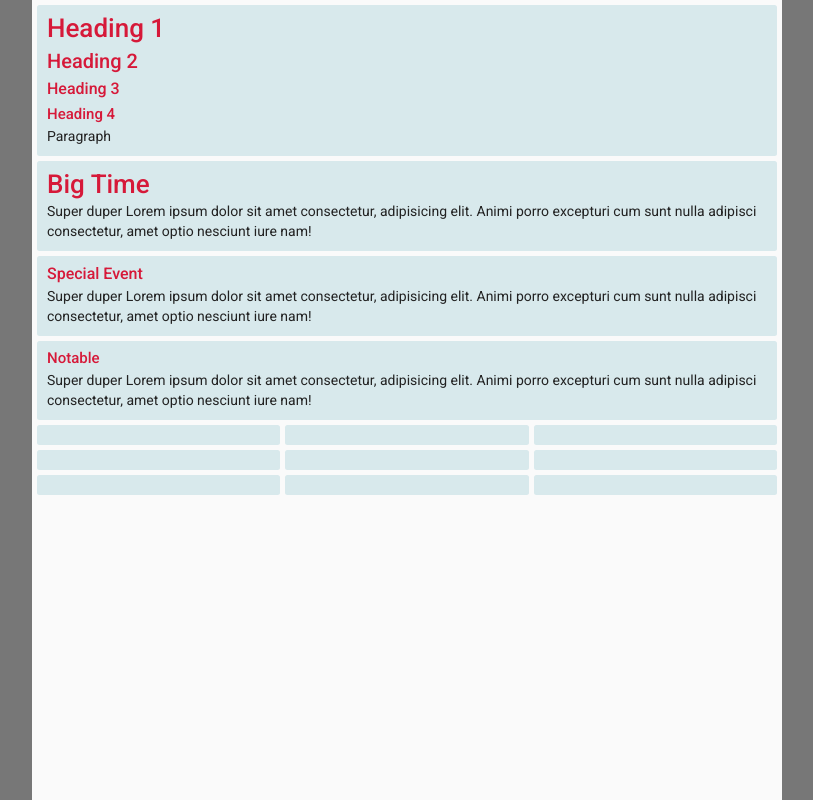
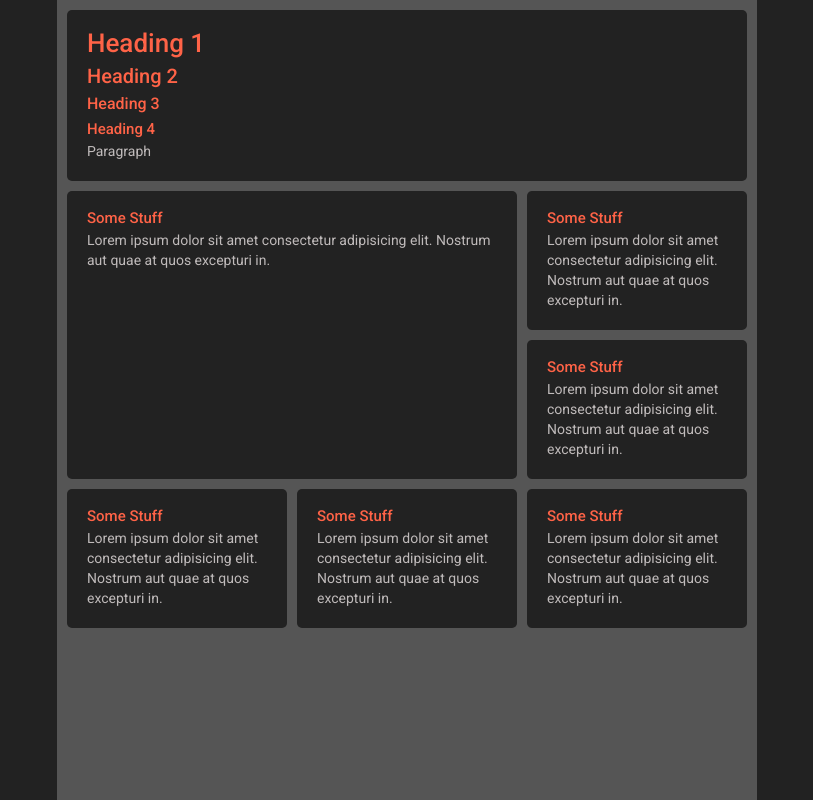
Before and after one commit to joshcoolman/sassy-sandbox, a website built with Parcel: page src/index.html in a window 1280 px wide. Shown: the whole page, without its empty margins (233-1046 px from the left). Built offline with nearby package versions, Linux system fonts and the light colour scheme.

Commit message:
readme pic

```diff
--- a/src/index.html
+++ b/src/index.html
@@ -19,28 +19,32 @@
                 <h4>Heading 4</h4>
                 <p>Paragraph</p>
             </div>
-            <div class="card">
-                <h1>Big Time</h1>
-                <p>Super duper Lorem ipsum dolor sit amet consectetur, adipisicing elit. Animi porro excepturi cum sunt nulla adipisci consectetur, amet optio nesciunt iure nam!</p>
-            </div>
-            <div class="card">
-                <h3>Special Event</h3>
-                <p>Super duper Lorem ipsum dolor sit amet consectetur, adipisicing elit. Animi porro excepturi cum sunt nulla adipisci consectetur, amet optio nesciunt iure nam!</p>
-            </div>
-            <div class="card">
-                <h4>Notable</h4>
-                <p>Super duper Lorem ipsum dolor sit amet consectetur, adipisicing elit. Animi porro excepturi cum sunt nulla adipisci consectetur, amet optio nesciunt iure nam!</p>
-            </div>
             <div class="grid">
-                <div class="card"></div>
-                <div class="card"></div>
-                <div class="card"></div>
-                <div class="card"></div>
-                <div class="card"></div>
-                <div class="card"></div>
-                <div class="card"></div>
-                <div class="card"></div>
-                <div class="card"></div>
+                <div class="card" style="grid-column: 1 / 3; grid-row: 1/3;">
+                    <h4>Some Stuff</h4>
+                    <p>Lorem ipsum dolor sit amet consectetur adipisicing elit. Nostrum aut quae at quos excepturi in.</p>
+                </div>
+                <div class="card">
+                    <h4>Some Stuff</h4>
+                    <p>Lorem ipsum dolor sit amet consectetur adipisicing elit. Nostrum aut quae at quos excepturi in.</p>
+                </div>
+                <div class="card">
+                    <h4>Some Stuff</h4>
+                    <p>Lorem ipsum dolor sit amet consectetur adipisicing elit. Nostrum aut quae at quos excepturi in.</p>
+                </div>
+                <div class="card">
+                    <h4>Some Stuff</h4>
+                    <p>Lorem ipsum dolor sit amet consectetur adipisicing elit. Nostrum aut quae at quos excepturi in.</p>
+                </div>
+                <div class="card">
+                    <h4>Some Stuff</h4>
+                    <p>Lorem ipsum dolor sit amet consectetur adipisicing elit. Nostrum aut quae at quos excepturi in.</p>
+                </div>
+                <div class="card">
+                    <h4>Some Stuff</h4>
+                    <p>Lorem ipsum dolor sit amet consectetur adipisicing elit. Nostrum aut quae at quos excepturi in.</p>
+                </div>
+
             </div>
         </div>
     </div>
--- a/src/sass/main.scss
+++ b/src/sass/main.scss
@@ -7,7 +7,7 @@
     --maroon: rgb(110, 9, 9);
     --red: rgb(214, 25, 57);
     --hot-pink: rgb(204, 41, 204);
-    --orange: rgb(214, 101, 25);
+    --orange: rgb(255, 99, 71);
     --yellow: rgb(214, 164, 25);
     --cyan: rgb(24, 119, 163);
     --aqua: rgb(19, 138, 128);
@@ -16,9 +16,11 @@
     --blue: rgb(47, 63, 133);
     --purple: rgb(101, 32, 133);
     --black: #222;
+    --medium-gray: #555;
     --gray: #777;
     --gray-lt: #ccc;
     --white: rgb(250, 250, 250);
+    --tint-gray: rgb(192, 187, 187);
     --tint-blue: rgb(216, 233, 236);
     --tint-yellow: rgb(247, 246, 217);
 }
@@ -27,22 +29,22 @@
 :root {
     --base-font: "Roboto";
     --base-unit: 10px;
-    --base-width: 750px;
+    --base-width: 700px;
 }
 
 // dom vars
 :root {
-    --h1: var(--red);
-    --body-bg: var(--gray);
+    --h1: var(--orange);
+    --body-bg: var(--black);
     --body-txt: var(--gray-lt);
-    --layout-bg: var(--white);
-    --card-bg: var(--tint-blue);
-    --color-txt: var(--black);
+    --layout-bg: var(--medium-gray);
+    --card-bg: var(--black);
+    --color-txt: var(--tint-gray);
 }
 
 // grid vars
 :root {
-    --gap: 5px;
+    --gap: 10px;
     --col-count: 3;
     --col-width: calc(100% / var(--col-count) - var(--gap));
     --grid: repeat(auto-fill, minmax(var(--col-width), 1fr));
```
Also changed, not shown: README.md, dist/index.html, 3 other files.
